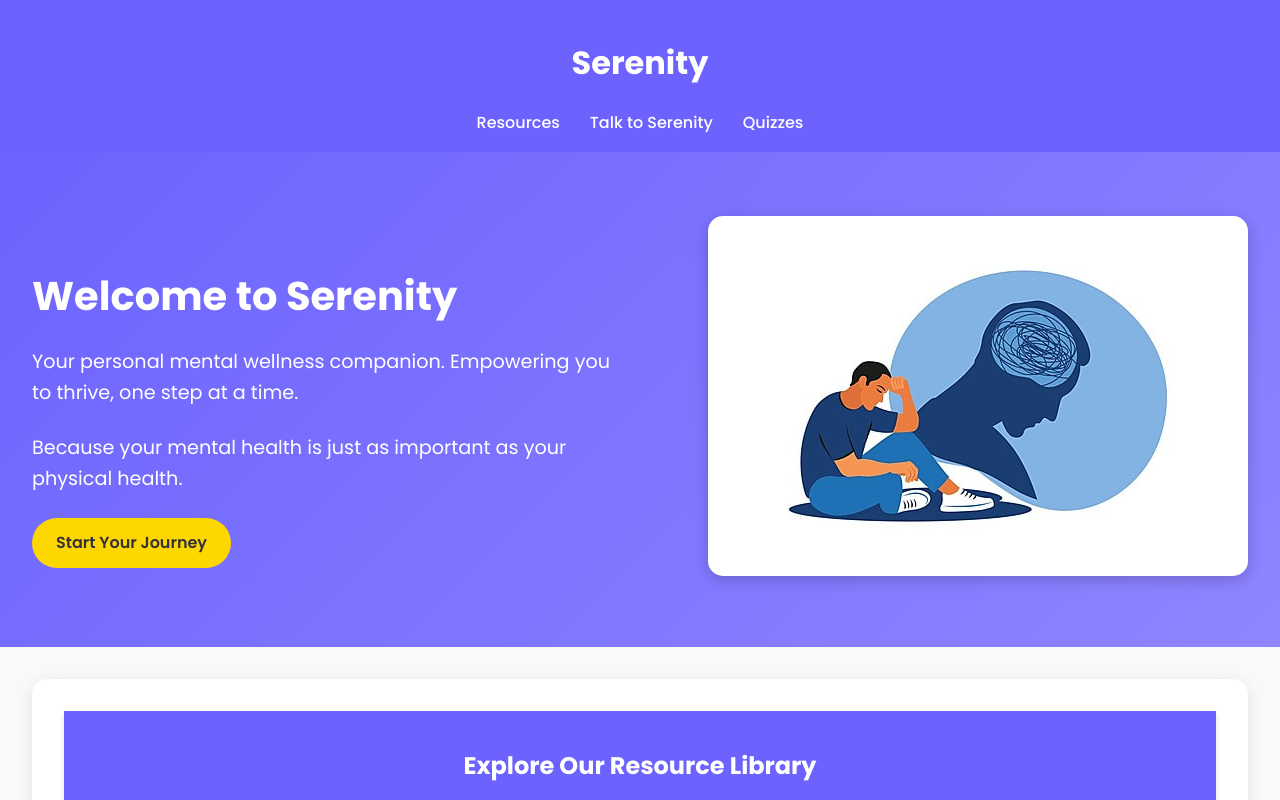
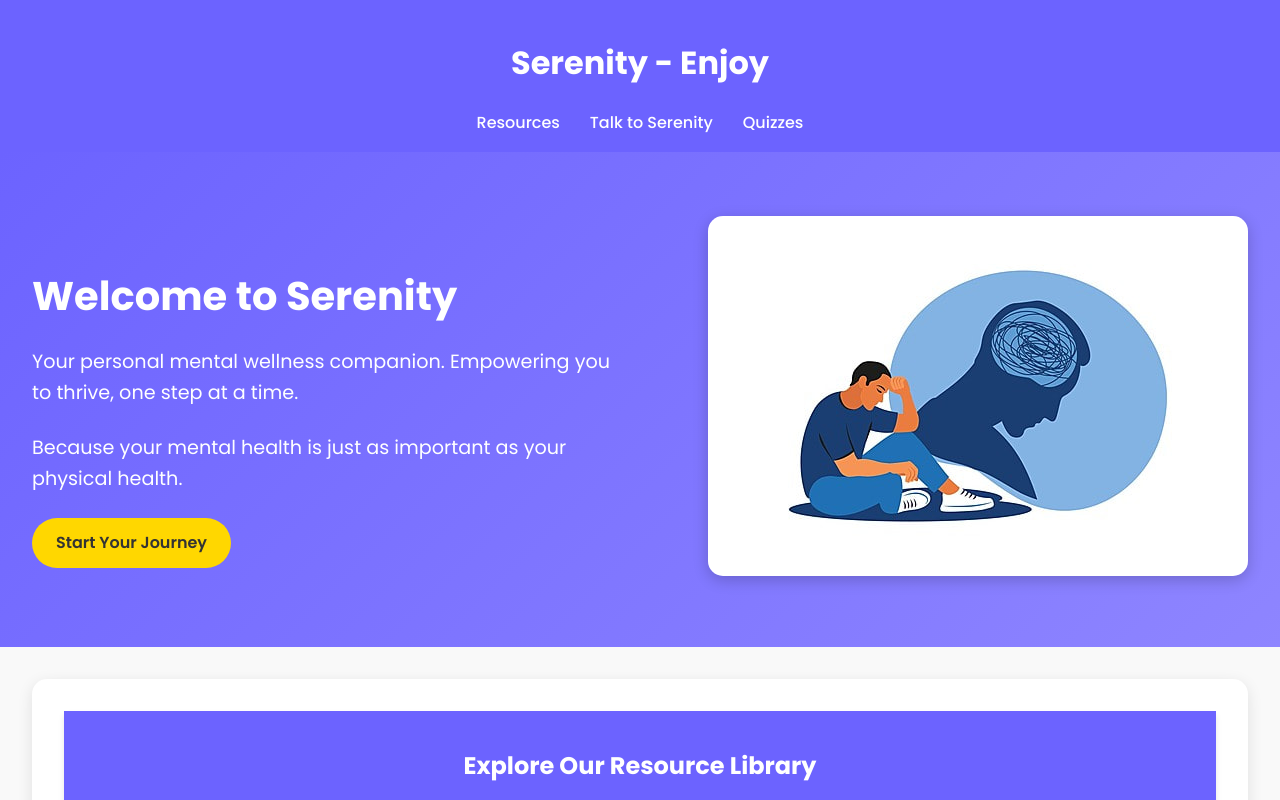
Before and after one commit to sthkamara/mental-health, a plain HTML site: page index.html in a window 1280 px wide. Shown: the top 800 px of the page. Drawn offline with nearby package versions, Linux system fonts and the light colour scheme.

Commit message:
UPDATED THE APP NAME
I have just updated  the app name to ............

```diff
--- a/index.html
+++ b/index.html
@@ -13,7 +13,7 @@
     <!-- Header -->
     <header>
         <div class="container">
-            <h1>Serenity</h1>
+            <h1>Serenity - Enjoy</h1>
             <nav>
                 <ul>
                     <li><a href="#resource-library">Resources</a></li>
```
